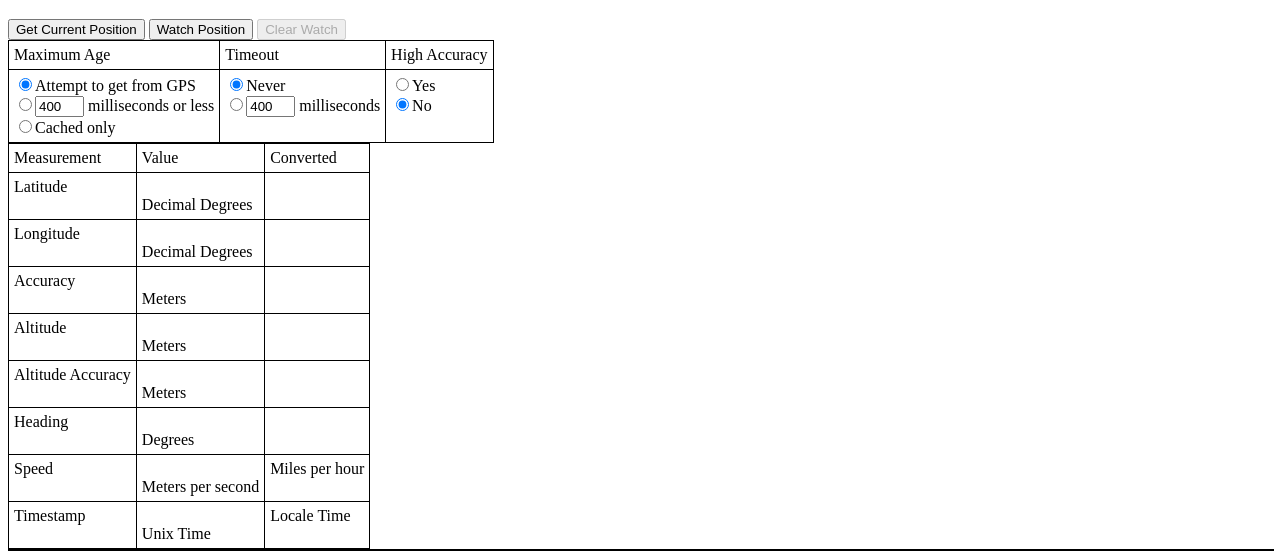
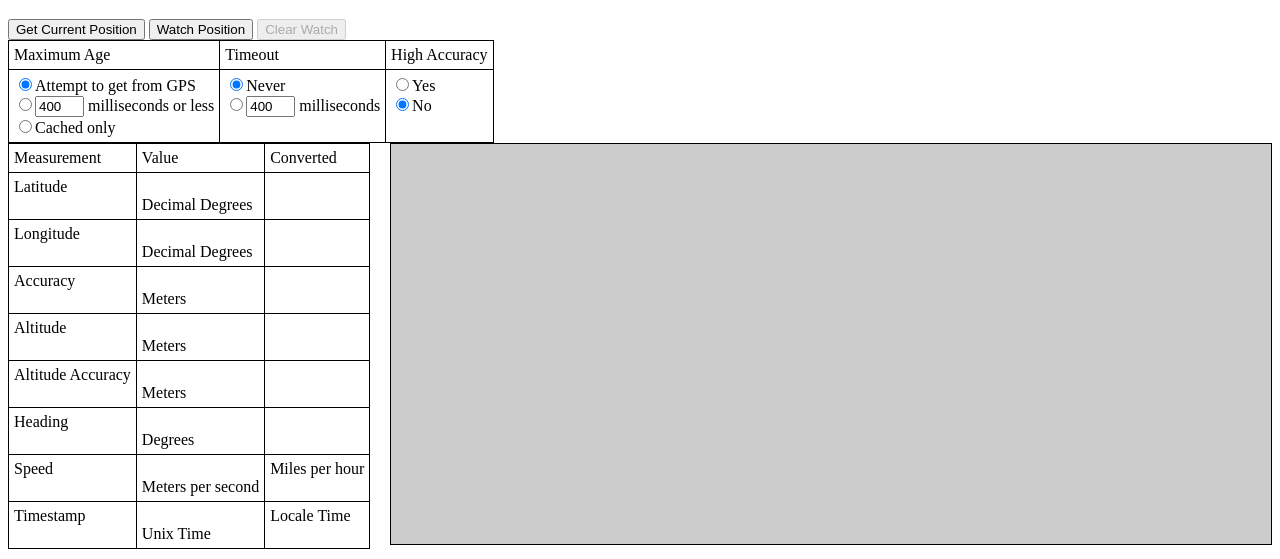
Before and after one commit to CodeJamboree/html5-gps, a plain HTML site: page index.html in a window 1280 px wide. Shown: the part 61-620 px from the top of the page. Drawn offline with Linux system fonts and the light colour scheme; some packages are replaced by stand-ins of ours.

Commit message:
rearrange map

```diff
--- a/index.html
+++ b/index.html
@@ -38,8 +38,21 @@
 
     #MapArea {
       background-color: #cccccc;
-      width: 100%;
+      min-height: 400px;
+      bottom: 0;
+      right: 0;
+      top: 0;
+      min-width: 100px;
+      flex-grow: 5;
       border: 1px solid black;
+    }
+
+    .table-and-map {
+      display: flex;
+      flex-direction: row;
+      flex-wrap: wrap;
+      align-items: flex-start;
+      column-gap: 20px;
     }
   </style>
 </head>
@@ -78,6 +91,8 @@
       </tr>
     </tbody>
   </table>
+  <div class="table-and-map">
+    <div class="table-area">
       <table>
         <thead>
           <tr>
@@ -171,7 +186,10 @@
           </tr>
         </tbody>
       </table>
+    </div>
     <div id="MapArea"></div>
+  </div>
   <pre id="CoordinatesTextArea"></pre>
 </body>
+
 </html>
```
Also changed, not shown: 1 other file. Lines whose indentation alone changed are shown as unchanged.
